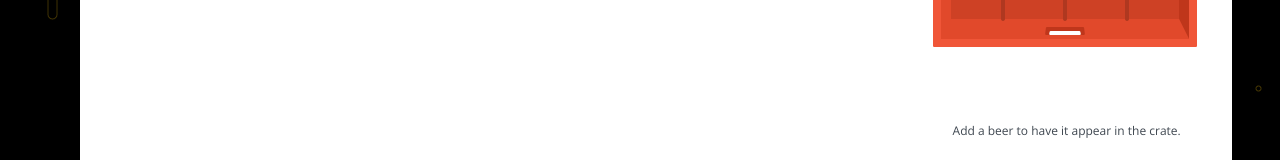
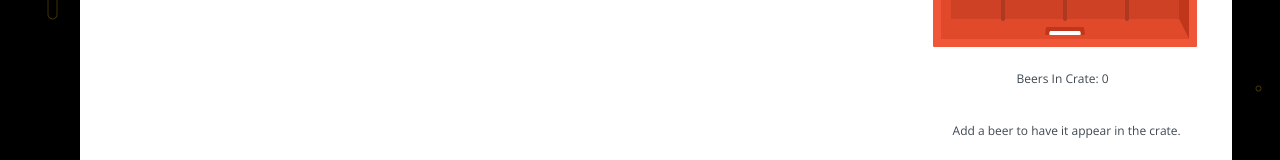
Before and after one commit to MaxDrljic/Beerup-Vue, a Vue app: page / in a window 1280 px wide. Shown: the part 1162-1322 px from the top of the page. Built offline with nearby package versions, Linux system fonts and the light colour scheme; no server answers.

Commit message:
Changes in styling

```diff
--- a/src/App.vue
+++ b/src/App.vue
@@ -484,7 +484,8 @@ span.nav-span {
   border-bottom: 4px solid #f05638;
 }
 
-.crate-instructions {
+.crate-instructions,
+.beers-in-crate {
   font-family: "Open Sans";
   color: #3f4750;
   font-size: 12px;
```
